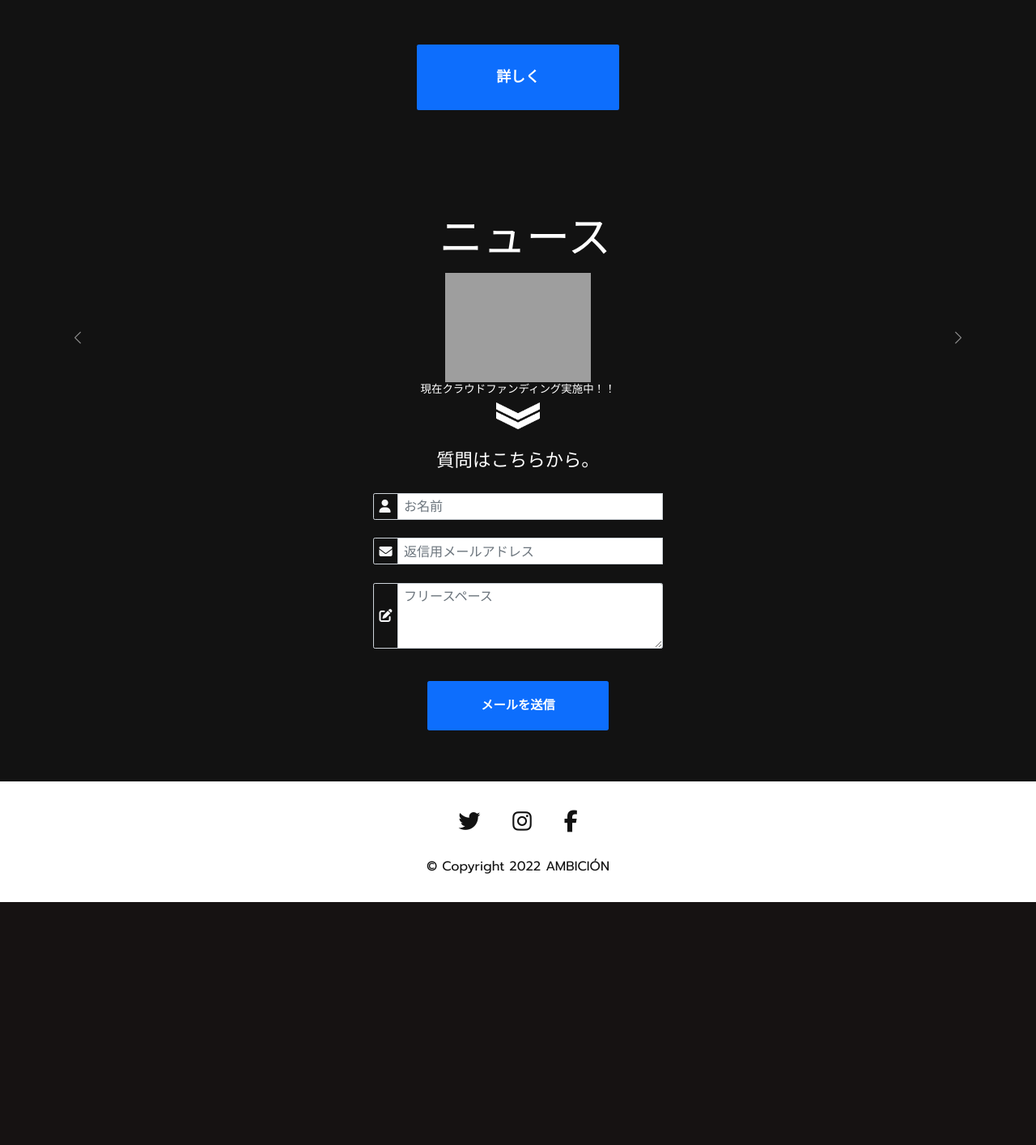
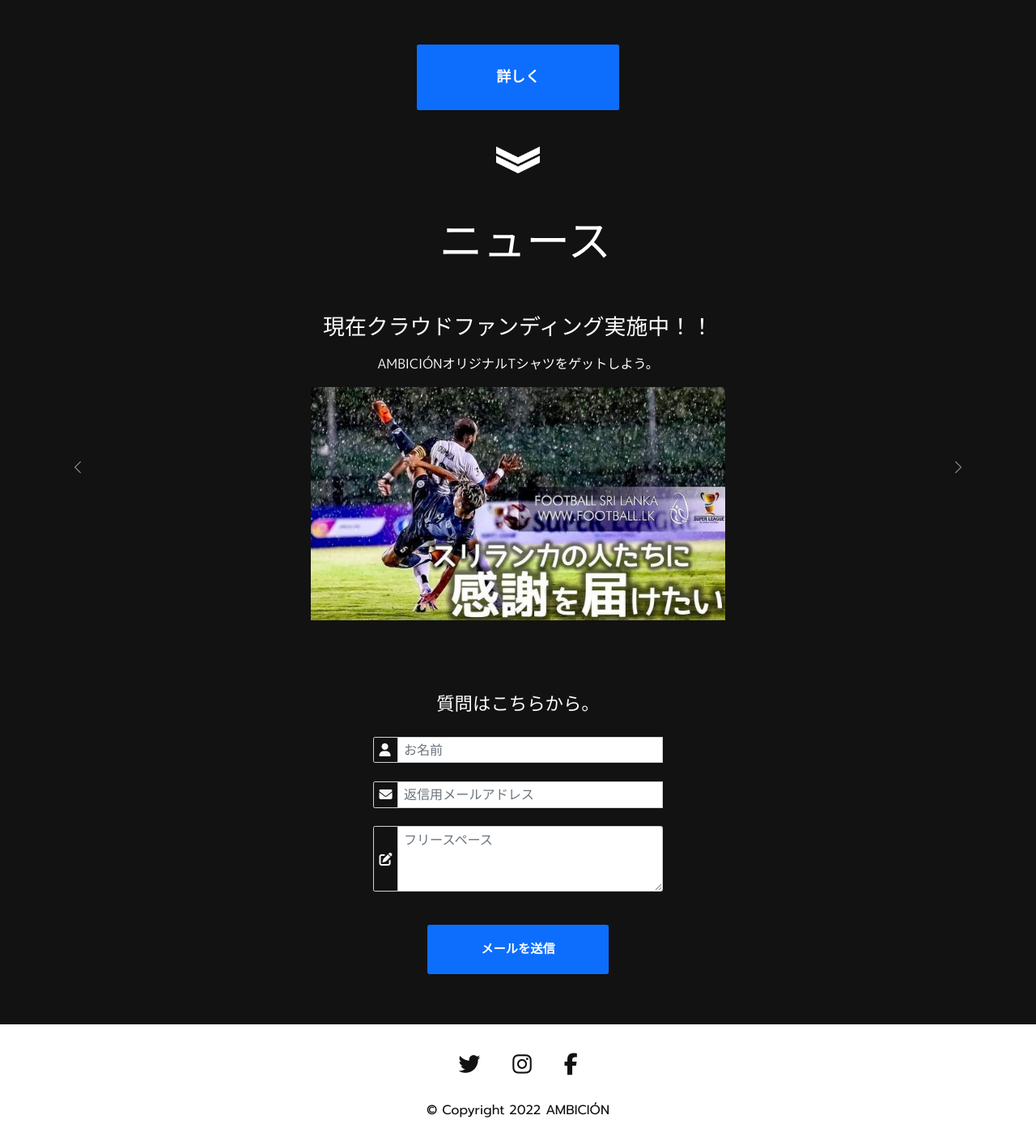
Before and after one commit to janjunjohn/ambicion_old, a Flask app: page / in a window 1280 px wide. Shown: the part 1890-3304 px from the top of the page at 81% size. Before the commit the page ends 3004 px from the top, so only its background shows below. Run offline with Flask 2, Linux system fonts and the light colour scheme; some libraries are stand-ins or nearby versions; grey boxes are pictures that could not be loaded.

Commit message:
upadate news sectoin

```diff
--- a/static/css/styles.css
+++ b/static/css/styles.css
@@ -211,11 +211,25 @@ nav {
 }
 
 /* News Section ******************************************************************************************************/
-.news-img {
-    width: 20rem;
+#news-section {
+    margin-bottom: 10rem;
 }
 
+#newsSlide {
+    margin-top: 5.5rem;
+}
 
+.news-image {
+    width: 40%;
+}
+
+.news-header {
+    font-size: 3rem;
+}
+
+.news-description {
+    margin: 1.5rem 0;
+}
 /* Contact Section ****************************************************************************************************/
 .contact-btn {
     width: 25rem;
--- a/templates/index.html
+++ b/templates/index.html
@@ -122,21 +122,34 @@
             </div>
         </div>
     </section>
-    <span id="news-nav-target"></span> <!-- navigation btn target -->
-    <hr class="nav-border">
+    <a href="#news-nav-target">
+      <img id="news-nav-target"
+           class="allow-img"
+           src="static/images/design_pieces/allow-white.png"
+           alt="">
+    </a>
     <!--  News Section -->
     <section id="news-section" class="before-appear">
         <!-- Section Header -->
         <h1 class="header">ニュース</h1>
+
         <div id="newsSlide" class="carousel slide" data-bs-ride="carousel">
-            <div class="news carousel-inner">
-                <div class="carousel-item active">
-                    <img class="news-img"
-                         src="static/images/news_images/cloud_founding.jpg"
-                         alt="cloud founding">
-                    <h2 class="gallery-text ">現在クラウドファンディング実施中！！</h2>
-                </div>
+
+          <div class="news carousel-inner">
+            <div class="carousel-item active">
+              <div class="news-text">
+                <h2 class="news-header">
+                  現在クラウドファンディング実施中！！
+                </h2>
+                <p class="news-description">
+                  AMBICIÓNオリジナルTシャツをゲットしよう。
+                </p>
+              </div>
+              <a href="https://readyfor.jp/projects/AMBICION">
+                <img class="news-image" src="static/images/news_images/cloud_founding.jpg" alt="">
+              </a>
             </div>
+          </div>
             <button class="carousel-control-prev"
                     type="button"
                     data-bs-target="#newsSlide"
@@ -152,12 +165,6 @@
                 <span class="visually-hidden">Next</span>
             </button>
         </div>
-        <a href="#contact-nav-target">
-            <img id="order-nav-target"
-                 class="allow-img"
-                 src="static/images/design_pieces/allow-white.png"
-                 alt="">
-        </a>
     </section>
     <!-- Contact Section -->
     <section id="contact-mail-section" class="before-appear">
@@ -183,7 +190,7 @@
                            name="email"
                            placeholder="返信用メールアドレス"
                            required>
-                    <div class="invalid-feedback">メー��アドレスを入力してください。</div>
+                    <div class="invalid-feedback">メールアドレスを入力してください。</div>
                 </div>
                 <div class="input-group mx-auto">
                     <span class="input-group-text"><i class="fa-solid fa-pen-to-square text-light"></i></span>
```
Also changed, not shown: static/images/news_images/cloud_founding.jpg (renamed from static/images/news_images/cloud_founding .jpg).
